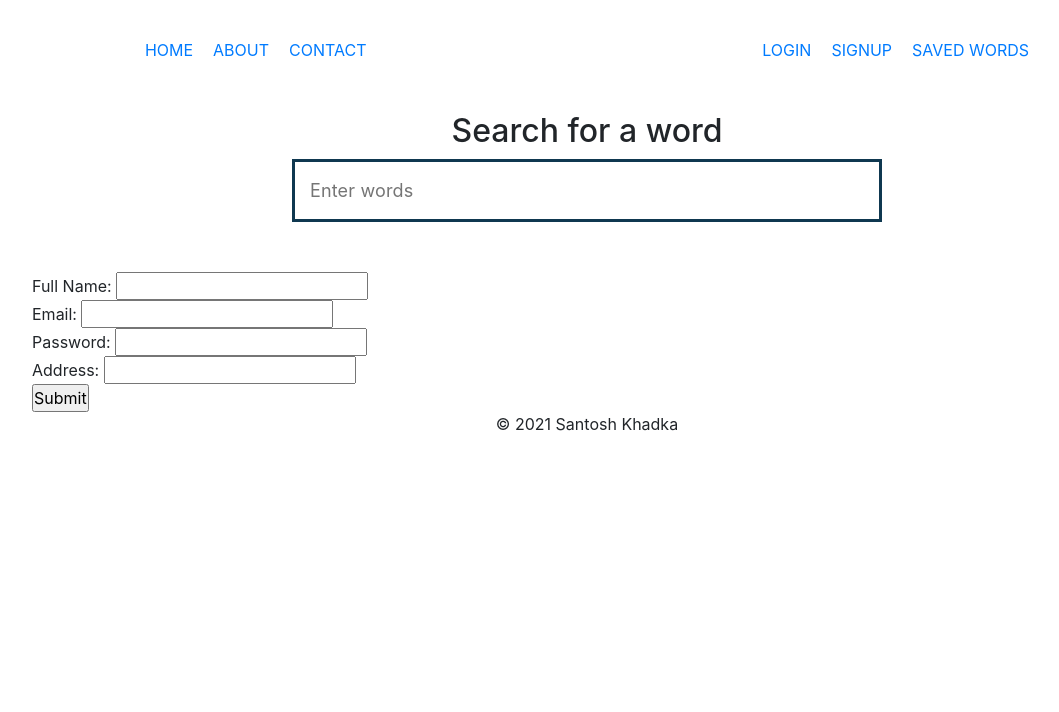
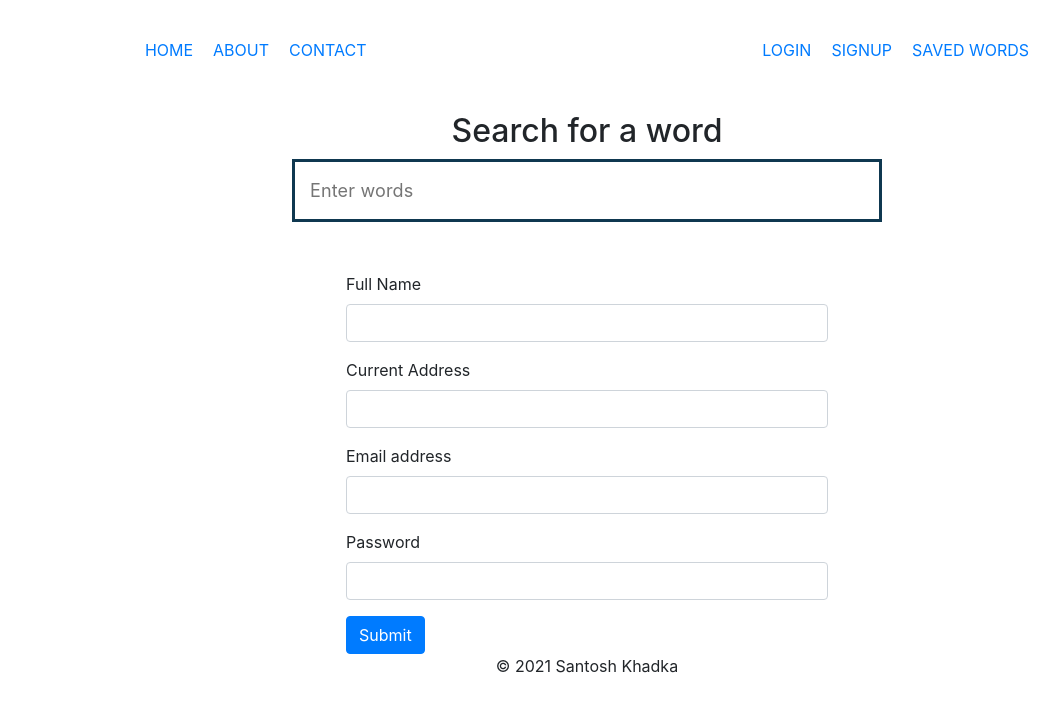
Before and after one commit to Santosh155/takingDictionary, a React (Create React App) app in the folder frontend/taking-dictionary/: page /register in a window 1280 px wide. Shown: the top 712 px of the page, without its empty margins (53-1112 px from the left). Built offline with nearby package versions, Linux system fonts and the light colour scheme.

Commit message:
login and signup styled

```diff
--- a/frontend/taking-dictionary/src/components/Login.js
+++ b/frontend/taking-dictionary/src/components/Login.js
@@ -1,12 +1,32 @@
 // import 'bootstrap/dist/css/bootstrap.min.css';
 const Login = () => {
     return (
-        <div className="container">
+        <div className="container" style={{ width: '40%' }}>
             <form method="post">
-                Email: <input type="email" /> <br />
-                Password: <input type="password" />
-                <br />
-                <input type="submit" />
+                <div class="mb-3">
+                    <label for="exampleInputEmail1" class="form-label">
+                        Email address
+                    </label>
+                    <input
+                        type="email"
+                        class="form-control"
+                        id="exampleInputEmail1"
+                        aria-describedby="emailHelp"
+                    />
+                </div>
+                <div class="mb-3">
+                    <label for="exampleInputPassword1" class="form-label">
+                        Password
+                    </label>
+                    <input
+                        type="password"
+                        class="form-control"
+                        id="exampleInputPassword1"
+                    />
+                </div>
+                <button type="submit" class="btn btn-primary">
+                    Submit
+                </button>
             </form>
         </div>
     );
--- a/frontend/taking-dictionary/src/components/Signup.js
+++ b/frontend/taking-dictionary/src/components/Signup.js
@@ -1,13 +1,54 @@
 // import 'bootstrap/dist/css/bootstrap.min.css';
 const Signup = () => {
     return (
-        <div className="container">
+        <div className="container" style={{ width: '40%' }}>
             <form method="post">
-                Full Name: <input type="text" name="name" /> <br />
-                Email: <input type="email" name="email" /> <br />
-                Password: <input type="password" name="password" /> <br />
-                Address: <input type="address" name="address" /> <br />
-                <input type="submit" />
+                <div class="mb-3">
+                    <label for="exampleInputEmail1" class="form-label">
+                        Full Name
+                    </label>
+                    <input
+                        type="text"
+                        class="form-control"
+                        id="exampleInputEmail1"
+                        aria-describedby="emailHelp"
+                    />
+                </div>
+                <div class="mb-3">
+                    <label for="exampleInputEmail1" class="form-label">
+                        Current Address
+                    </label>
+                    <input
+                        type="text"
+                        class="form-control"
+                        id="exampleInputEmail1"
+                        aria-describedby="emailHelp"
+                    />
+                </div>
+                <div class="mb-3">
+                    <label for="exampleInputEmail1" class="form-label">
+                        Email address
+                    </label>
+                    <input
+                        type="email"
+                        class="form-control"
+                        id="exampleInputEmail1"
+                        aria-describedby="emailHelp"
+                    />
+                </div>
+                <div class="mb-3">
+                    <label for="exampleInputPassword1" class="form-label">
+                        Password
+                    </label>
+                    <input
+                        type="password"
+                        class="form-control"
+                        id="exampleInputPassword1"
+                    />
+                </div>
+                <button type="submit" class="btn btn-primary">
+                    Submit
+                </button>
             </form>
         </div>
     );
```
